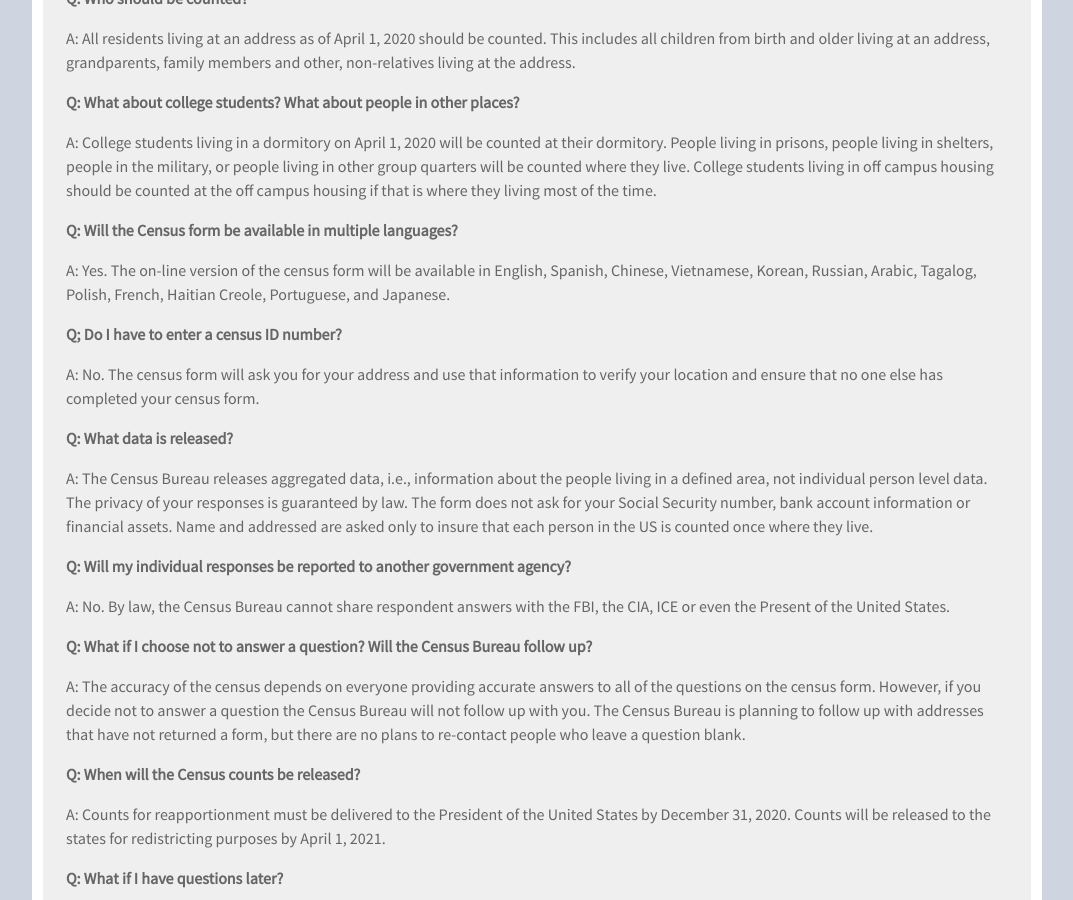
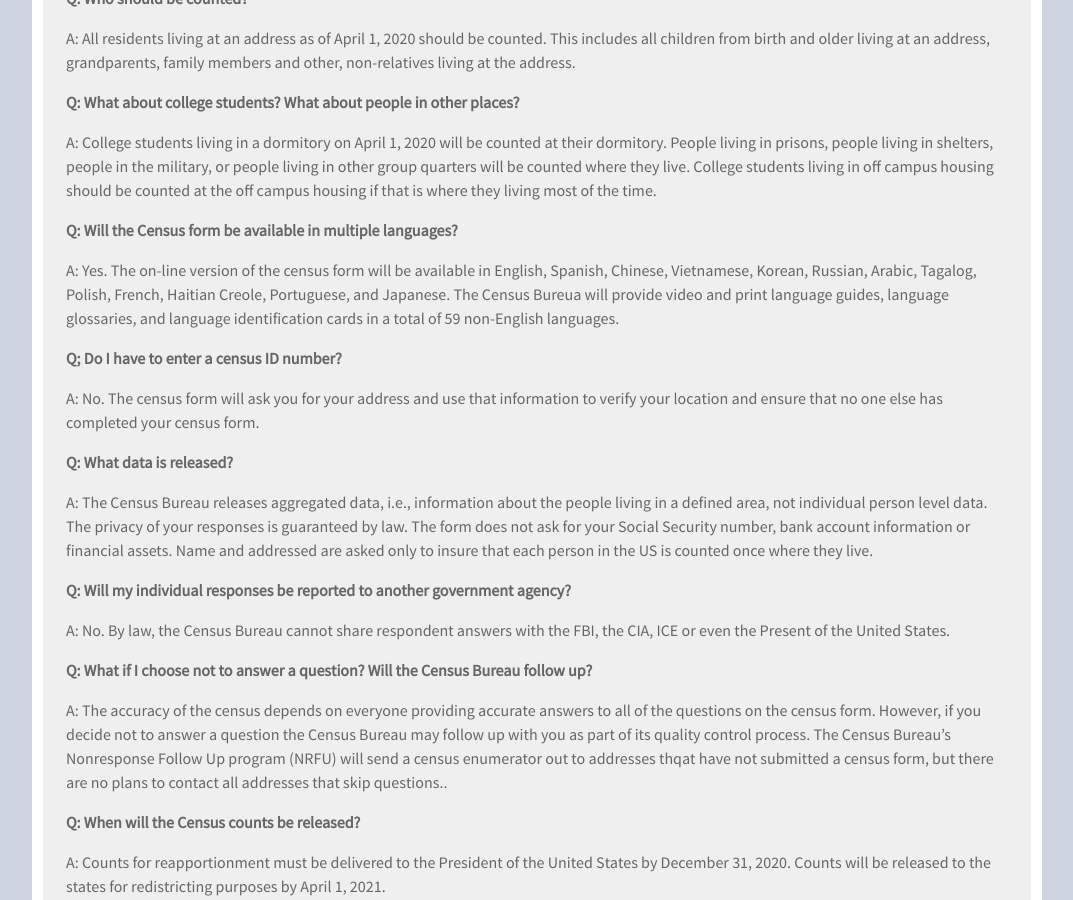
Before and after one commit to TBleess/Website_New, a Jekyll site: the page built from pages/5_CensusACS/2020-faq.md, in a window 1280 px wide and 900 px high, scrolled down 1106 px. Shown: the whole window, without its empty margins (103-1176 px from the left). Built offline with Jekyll 4.4.1, drawn with Linux system fonts in a browser that asks for light colours.

Commit message:
Update 2020-faq.md

```diff
--- a/pages/5_CensusACS/2020-faq.md
+++ b/pages/5_CensusACS/2020-faq.md
@@ -39,7 +39,8 @@ A: College students living in a dormitory on April 1, 2020 will be counted at th
 **Q: Will the Census form be available in multiple languages?**
 
 A: Yes.  The on-line version of the census form will be available in English, Spanish, Chinese, Vietnamese, Korean, Russian, Arabic,
-Tagalog, Polish, French, Haitian Creole, Portuguese, and Japanese.
+Tagalog, Polish, French, Haitian Creole, Portuguese, and Japanese.  The Census Bureua will provide video and print language guides, language glossaries, and language identification cards in  a total of 59 non-English languages.
+
 
 **Q; Do I have to enter a census ID number?**
 
@@ -55,7 +56,7 @@ A: No.  By law, the Census Bureau cannot share respondent answers with the FBI,
 
 **Q: What if I choose not to answer a question?  Will the Census Bureau follow up?**
 
-A: The accuracy of the census depends on everyone providing accurate answers to all of the questions on the census form.  However, if you decide not to answer a question the Census Bureau will not follow up with you.  The Census Bureau is planning to follow up with addresses that have not returned a form, but there are no plans to re-contact people who leave a question blank.
+A: The accuracy of the census depends on everyone providing accurate answers to all of the questions on the census form.  However, if you decide not to answer a question the Census Bureau may follow up with you as part of its quality control process.  The Census Bureau's Nonresponse Follow Up program (NRFU) will send a census enumerator out to addresses thqat have not submitted a census form, but there are no plans to contact all addresses that skip questions..
 
 **Q: When will the Census counts be released?**
 
```
